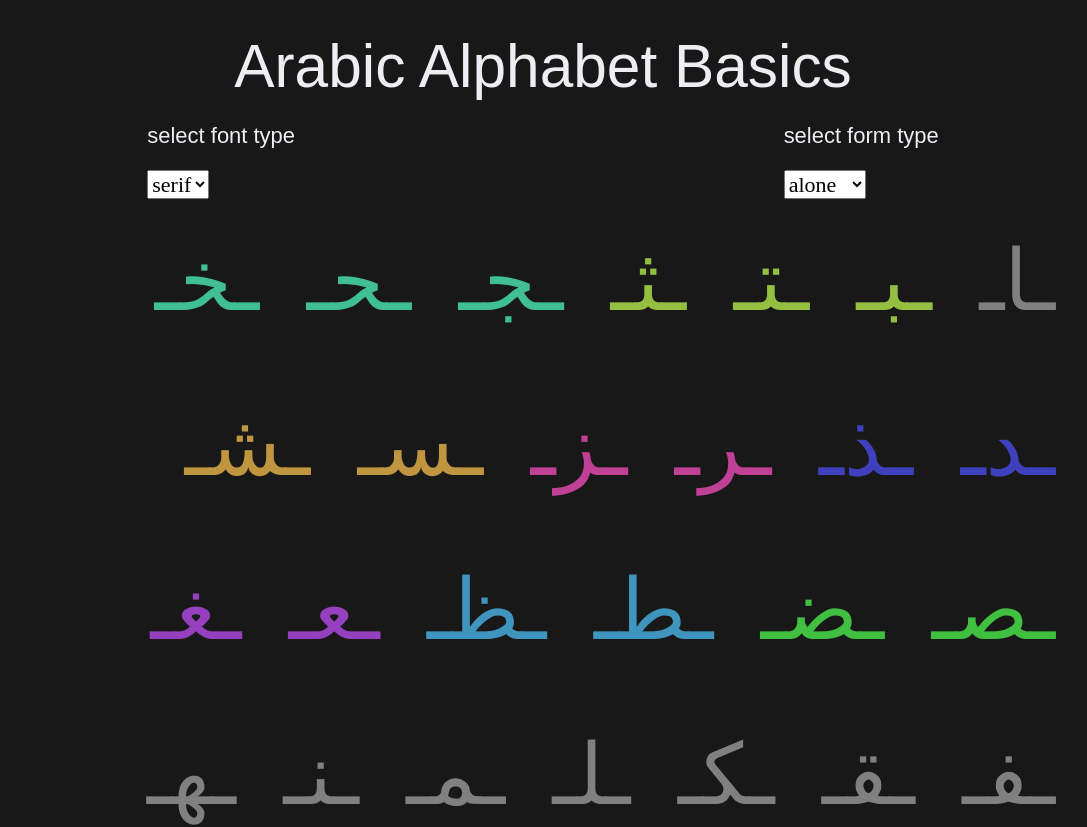
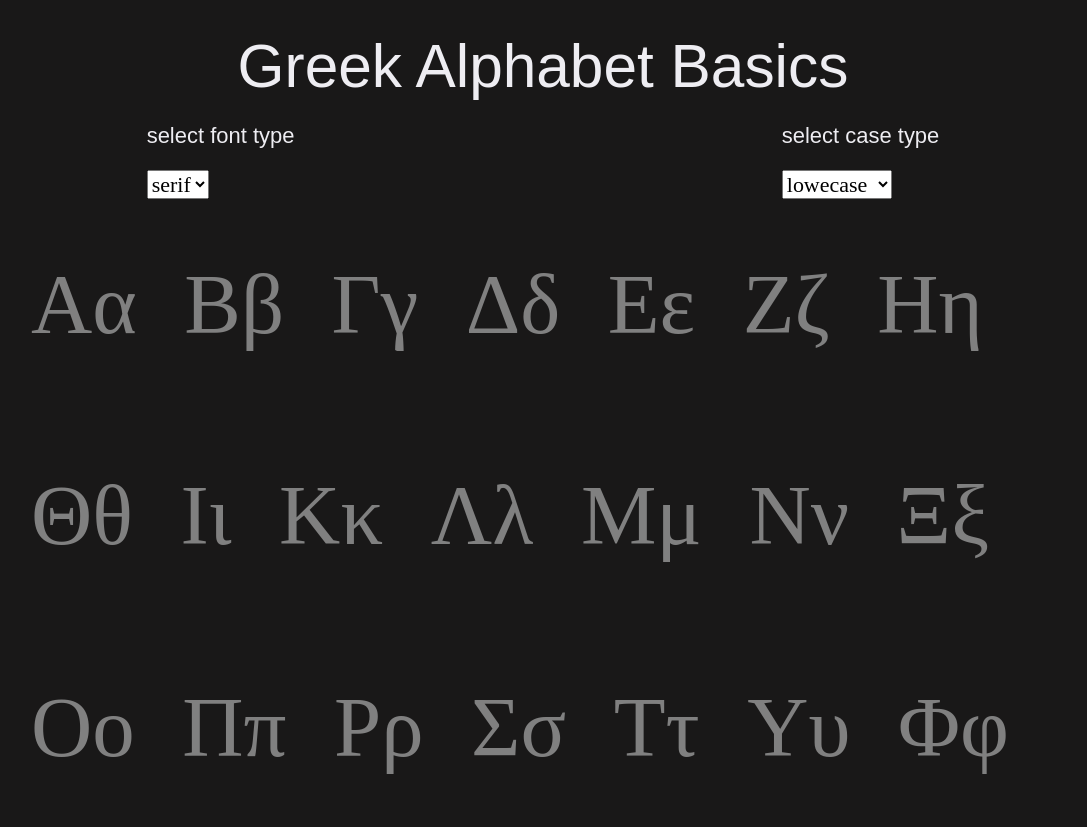
Before and after one commit to jesvtb/learn-arabic, a React (Vite) app: page / in a window 1280 px wide. Shown: the top 827 px of the page, without its empty margins (97-1184 px from the left). Built offline with nearby package versions, Linux system fonts and the light colour scheme.

Commit message:
add greek alphabet

```diff
--- a/src/css/test.css
+++ b/src/css/test.css
@@ -190,18 +190,40 @@ body {
   background: rgb(25, 24, 24);
 }
 
-.target-lang {
+.lang-ar {
   font-weight: 300;
   direction: rtl;
   line-height: 0.6em;
 }
 
-.sans {
-  font-family: var(--sans-AR);
+.lang-gr {
+  font-weight: 200;
 }
 
-.serif {
-  font-family: var(--serif-AR);
+.lang-gr.serif {
+  font-family: "Times New Roman", Times, serif;
+}
+
+.lang-gr.sans {
+  font-family: "Gill Sans", "Gill Sans MT", Calibri, "Trebuchet MS", sans-serif;
+}
+
+.lang-gr.letter-base span:first-of-type {
+  text-transform: capitalize;
+}
+.lang-gr.letter-base.lowercase span:first-of-type {
+  display: none;
+}
+.lang-gr.letter-base.uppercase span:last-of-type {
+  display: none;
+}
+
+.lang-ar.sans {
+  font-family: var(--sans-AR) !important;
+}
+
+.lang-ar.serif {
+  font-family: var(--serif-AR) !important;
 }
 
 .title {
@@ -218,7 +240,6 @@ body {
 
 .letters-wrapper {
   display: flex;
-  flex-direction: row-reverse;
   flex-wrap: wrap;
   -moz-column-gap: var(--space-xl);
        column-gap: var(--space-xl);
@@ -228,10 +249,15 @@ body {
   display: inline-block;
 }
 
+.letters-wrapper .lang-ar {
+  flex-direction: row-reverse;
+}
+
 .letter-base {
   font-size: var(--step-5);
 }
-.letter-base::after {
+
+.letter-base.lang-ar::after {
   content: " َ";
 }
 
@@ -251,6 +277,7 @@ body {
   transform: scaleX(0);
 }
 .letter-group:hover .letter-base {
+  cursor: pointer;
   color: var(--color1-90);
 }
 .letter-group:hover .letter-base::after {
@@ -302,7 +329,7 @@ body {
   color: var(--color2-80);
   font-size: var(--step-0);
 }
-.form.group .target-lang {
+.form.group .lang-ar {
   color: var(--color2-40);
   font-size: var(--step-4);
   line-height: 0.3em;
@@ -352,7 +379,7 @@ body {
   color: hsl(0, 50%, 50%);
 }
 
-.fg-0 .letter-base {
+.letter-base {
   color: grey;
 }
 
--- a/src/css/test.scss
+++ b/src/css/test.scss
@@ -4,18 +4,48 @@ body {
     background: rgb(25, 24, 24);
 }
 
-.target-lang {
+.lang-ar {
     font-weight: 300;
     direction: rtl;
     line-height: 0.6em;
 }
 
-.sans {
-    font-family: var(--sans-AR);
+.lang-gr {
+    font-weight: 200;
 }
 
-.serif {
-    font-family: var(--serif-AR);
+.lang-gr.serif {
+    font-family: 'Times New Roman', Times, serif;
+}
+
+.lang-gr.sans {
+    font-family: 'Gill Sans', 'Gill Sans MT', Calibri, 'Trebuchet MS',
+        sans-serif;
+}
+
+.lang-gr.letter-base {
+    span:first-of-type {
+        text-transform: capitalize;
+    }
+    &.lowercase {
+        span:first-of-type {
+            display: none;
+        }
+    }
+    &.uppercase {
+        span:last-of-type {
+            display: none;
+        }
+    }
+}
+
+.lang-ar.sans {
+    font-family: var(--sans-AR) !important;
+    // border: 2px solid red; // XXXX debug ⚠
+}
+
+.lang-ar.serif {
+    font-family: var(--serif-AR) !important;
 }
 
 .title {
@@ -33,7 +63,6 @@ body {
 
 .letters-wrapper {
     display: flex;
-    flex-direction: row-reverse;
     flex-wrap: wrap;
     column-gap: var(--space-xl);
     padding: 0 10vw;
@@ -42,8 +71,17 @@ body {
     }
 }
 
+.letters-wrapper .lang-ar {
+    flex-direction: row-reverse;
+}
+
 .letter-base {
     font-size: var(--step-5);
+}
+
+.letter-base.lang-ar {
+    // border: 2px solid red; // XXXX debug ⚠
+
     &::after {
         content: ' َ';
     }
@@ -73,6 +111,7 @@ body {
     }
     &:hover {
         .letter-base {
+            cursor: pointer;
             color: var(--color1-90);
             &::after {
                 @include i.crossBrowser(transform, scaleX(1));
@@ -131,7 +170,7 @@ body {
         color: var(--color2-80);
         font-size: var(--step-0);
     }
-    .target-lang {
+    .lang-ar {
         color: var(--color2-40);
         font-size: var(--step-4);
         line-height: 0.3em;
@@ -159,7 +198,7 @@ body {
     }
 }
 
-.fg-0 .letter-base {
+.letter-base {
     color: grey;
 }
 
--- a/src/index.css
+++ b/src/index.css
@@ -501,18 +501,40 @@ body {
   background: rgb(25, 24, 24);
 }
 
-.target-lang {
+.lang-ar {
   font-weight: 300;
   direction: rtl;
   line-height: 0.6em;
 }
 
-.sans {
-  font-family: var(--sans-AR);
+.lang-gr {
+  font-weight: 200;
 }
 
-.serif {
-  font-family: var(--serif-AR);
+.lang-gr.serif {
+  font-family: "Times New Roman", Times, serif;
+}
+
+.lang-gr.sans {
+  font-family: "Gill Sans", "Gill Sans MT", Calibri, "Trebuchet MS", sans-serif;
+}
+
+.lang-gr.letter-base span:first-of-type {
+  text-transform: capitalize;
+}
+.lang-gr.letter-base.lowercase span:first-of-type {
+  display: none;
+}
+.lang-gr.letter-base.uppercase span:last-of-type {
+  display: none;
+}
+
+.lang-ar.sans {
+  font-family: var(--sans-AR) !important;
+}
+
+.lang-ar.serif {
+  font-family: var(--serif-AR) !important;
 }
 
 .title {
@@ -529,7 +551,6 @@ body {
 
 .letters-wrapper {
   display: flex;
-  flex-direction: row-reverse;
   flex-wrap: wrap;
   column-gap: var(--space-xl);
   padding: 0 10vw;
@@ -538,10 +559,15 @@ body {
   display: inline-block;
 }
 
+.letters-wrapper .lang-ar {
+  flex-direction: row-reverse;
+}
+
 .letter-base {
   font-size: var(--step-5);
 }
-.letter-base::after {
+
+.letter-base.lang-ar::after {
   content: " َ";
 }
 
@@ -570,6 +596,7 @@ body {
   transform: scaleX(0);
 }
 .letter-group:hover .letter-base {
+  cursor: pointer;
   color: var(--color1-90);
 }
 .letter-group:hover .letter-base::after {
@@ -624,7 +651,7 @@ body {
   color: var(--color2-80);
   font-size: var(--step-0);
 }
-.form.group .target-lang {
+.form.group .lang-ar {
   color: var(--color2-40);
   font-size: var(--step-4);
   line-height: 0.3em;
@@ -674,7 +701,7 @@ body {
   color: hsl(0, 50%, 50%);
 }
 
-.fg-0 .letter-base {
+.letter-base {
   color: grey;
 }
 
--- a/src/index.jsx
+++ b/src/index.jsx
@@ -2,14 +2,22 @@ import React from 'react';
 import ReactDOM from 'react-dom/client';
 import './index.css';
 import Test from './js/test';
-import { Alphabet, LetterPage } from './js/component';
+import { AlphabetAR, LetterPage, AlphabetGR } from './js/component';
 import { Route } from 'wouter';
 
 ReactDOM.createRoot(document.getElementById('root')).render(
     <React.StrictMode>
         <Route
             path="/"
-            component={Alphabet}
+            component={AlphabetGR}
+        />
+        <Route
+            path="/greek"
+            component={AlphabetGR}
+        />
+        <Route
+            path="/arabic"
+            component={AlphabetAR}
         />
         <Route
             path="/letter/:id"
--- a/src/js/component.jsx
+++ b/src/js/component.jsx
@@ -3,10 +3,81 @@ import { useEffect, useState } from 'react';
 import { marked } from 'marked';
 import { Link, useLocation, Route, useParams } from 'wouter';
 
-export function Alphabet() {
+export function AlphabetGR() {
+    const [selectedFont, setSelectedFont] = useState('');
+    const [selectedCase, setSelectedCase] = useState('');
+    const lang = 'Greek';
+    const handleFontChange = (selectedValue) => {
+        setSelectedFont(selectedValue);
+    };
+    const handleCaseChange = (selectedValue) => {
+        setSelectedCase(selectedValue);
+    };
+    return (
+        <>
+            <Title lang={lang} />
+            <div className="menu">
+                <SelectFont onSelectFont={handleFontChange} />
+                <SelectCase onSelectCase={handleCaseChange} />
+            </div>
+            <MapLettersGR
+                selectedFont={selectedFont}
+                selectedCase={selectedCase}
+            />
+        </>
+    );
+}
+
+function MapLettersGR({ selectedFont, selectedCase }) {
+    const [letters, setLetters] = useState([]);
+
+    useEffect(() => {
+        const fetchData = async () => {
+            try {
+                const response = await axios.get('./alphabet-GR.json');
+                const lettersData = response.data;
+                if (Array.isArray(lettersData)) {
+                    setLetters(lettersData);
+                } else {
+                    console.error('AlphabetGR data is not an array');
+                }
+            } catch (error) {
+                console.error('Error fetching alphabet data:', error);
+            }
+        };
+
+        fetchData();
+    }, []);
+
+    return (
+        <>
+            <div className="letters-wrapper">
+                {letters.map((letter, i) => {
+                    return (
+                        <div
+                            key={i}
+                            className={`letter-group }`}
+                        >
+                            <Link to={`/greek/letter/${letter.id}`}>
+                                <h1
+                                    className={`letter-base lang-gr ${selectedFont} ${selectedCase}`}
+                                >
+                                    <span>{letter.alphabet}</span>
+                                    <span>{letter.alphabet}</span>
+                                </h1>
+                            </Link>
+                        </div>
+                    );
+                })}
+            </div>
+        </>
+    );
+}
+
+export function AlphabetAR() {
     const [selectedFont, setSelectedFont] = useState('');
     const [selectedForm, setSelectedForm] = useState('');
-
+    const lang = 'Arabic';
     const handleFontChange = (selectedValue) => {
         setSelectedFont(selectedValue);
     };
@@ -17,15 +88,104 @@ export function Alphabet() {
 
     return (
         <>
-            <Title />
+            <Title lang={lang} />
             <div className="menu">
                 <SelectFont onSelectFont={handleFontChange} />
-                <SelectForm onSelectForm={handleFormChange} />
+                <SelectPositionAR onSelectPositionAR={handleFormChange} />
             </div>
-            <MapLetters
+            <MapLettersAR
                 selectedFont={selectedFont}
                 selectedForm={selectedForm}
             />
+        </>
+    );
+}
+
+function MapLettersAR({ selectedFont, selectedForm }) {
+    const [letters, setLetters] = useState([]);
+
+    useEffect(() => {
+        const fetchData = async () => {
+            try {
+                const response = await axios.get('./alphabet-AR.json');
+                const lettersData = response.data;
+                if (Array.isArray(lettersData)) {
+                    setLetters(lettersData);
+                } else {
+                    console.error('AlphabetAR data is not an array');
+                }
+            } catch (error) {
+                console.error('Error fetching alphabet data:', error);
+            }
+        };
+
+        fetchData();
+    }, []);
+
+    // const [, navigate] = useLocation();
+
+    return (
+        <>
+            <div className="letters-wrapper lang-ar">
+                {letters.map((letter, i) => {
+                    const formgroup = letter.formgroup;
+                    const html = marked.parse(letter.medialinword);
+
+                    return (
+                        <div
+                            key={i}
+                            className={`letter-group ${formgroup}`}
+                        >
+                            <Link
+                                to={`/arabic/letter/${letter.id}`}
+                                // href={`/letter/${letter.id}`}
+                                // onClick={redirectToPage()}
+                            >
+                                <h1
+                                    className={`letter-base lang-ar ${selectedFont} ${selectedForm}`}
+                                >
+                                    <span>ـ</span>
+                                    {letter.alphabet}
+                                    <span>ـ</span>
+                                </h1>
+                            </Link>
+
+                            <div className="tooltip">
+                                <div className="form group">
+                                    <h2 className="base-lang">initial</h2>
+                                    <h2 className="lang-ar">
+                                        <span>ـ</span>
+                                        {letter.alphabet}
+                                        <span>ـ</span>
+                                    </h2>
+                                    <h2
+                                        className="form-in-word lang-ar"
+                                        dangerouslySetInnerHTML={{
+                                            __html: html,
+                                        }}
+                                    ></h2>
+                                </div>
+                                <div className="form group">
+                                    <h2 className="base-lang">medial</h2>
+                                    <h2 className="lang-ar">
+                                        <span>ـ</span>
+                                        {letter.alphabet}
+                                        <span>ـ</span>
+                                    </h2>
+                                </div>
+                                <div className="form group">
+                                    <h2 className="base-lang">final</h2>
+                                    <h2 className="lang-ar">
+                                        <span>ـ</span>
+                                        {letter.alphabet}
+                                        <span>ـ</span>
+                                    </h2>
+                                </div>
+                            </div>
+                        </div>
+                    );
+                })}
+            </div>
         </>
     );
 }
@@ -50,10 +210,31 @@ function SelectFont({ onSelectFont }) {
     );
 }
 
-function SelectForm({ onSelectForm }) {
+function SelectCase({ onSelectCase }) {
+    const handleCaseChange = (event) => {
+        const selectedValue = event.target.value;
+        onSelectCase(selectedValue);
+    };
+
+    return (
+        <label>
+            <p className="base-lang">select case type</p>
+            <select
+                name="selectedCase"
+                onChange={handleCaseChange}
+            >
+                <option value="lowercase">lowecase</option>
+                <option value="uppercase">uppercase</option>
+                <option value="together">together</option>
+            </select>
+        </label>
+    );
+}
+
+function SelectPositionAR({ onSelectPositionAR }) {
     const handleFormChange = (event) => {
         const selectedValue = event.target.value;
-        onSelectForm(selectedValue);
+        onSelectPositionAR(selectedValue);
     };
 
     return (
@@ -72,97 +253,8 @@ function SelectForm({ onSelectForm }) {
     );
 }
 
-function Title() {
-    return <div className="base-lang title">arabic alphabet basics</div>;
-}
-
-function MapLetters({ selectedFont, selectedForm }) {
-    const [letters, setLetters] = useState([]);
-
-    useEffect(() => {
-        const fetchData = async () => {
-            try {
-                const response = await axios.get('./alphabet.json');
-                const lettersData = response.data;
-                if (Array.isArray(lettersData)) {
-                    setLetters(lettersData);
-                } else {
-                    console.error('Alphabet data is not an array');
-                }
-            } catch (error) {
-                console.error('Error fetching alphabet data:', error);
-            }
-        };
-
-        fetchData();
-    }, []);
-
-    const [, navigate] = useLocation();
-
-    return (
-        <>
-            <div className="letters-wrapper">
-                {letters.map((letter, i) => {
-                    const formgroup = letter.formgroup;
-                    const html = marked.parse(letter.medialinword);
-
-                    return (
-                        <div
-                            key={i}
-                            className={`letter-group ${formgroup}`}
-                        >
-                            <Link
-                                to={`/letter/${letter.id}`}
-                                // href={`/letter/${letter.id}`}
-                                // onClick={redirectToPage()}
-                            >
-                                <h1
-                                    className={`letter-base target-lang ${selectedFont} ${selectedForm}`}
-                                >
-                                    <span>ـ</span>
-                                    {letter.alphabet}
-                                    <span>ـ</span>
-                                </h1>
-                            </Link>
-
-                            <div className="tooltip">
-                                <div className="form group">
-                                    <h2 className="base-lang">initial</h2>
-                                    <h2 className="target-lang">
-                                        <span>ـ</span>
-                                        {letter.alphabet}
-                                        <span>ـ</span>
-                                    </h2>
-                                    <h2
-                                        className="form-in-word target-lang"
-                                        dangerouslySetInnerHTML={{
-                                            __html: html,
-                                        }}
-                                    ></h2>
-                                </div>
-                                <div className="form group">
-                                    <h2 className="base-lang">medial</h2>
-                                    <h2 className="target-lang">
-                                        <span>ـ</span>
-                                        {letter.alphabet}
-                                        <span>ـ</span>
-                                    </h2>
-                                </div>
-                                <div className="form group">
-                                    <h2 className="base-lang">final</h2>
-                                    <h2 className="target-lang">
-                                        <span>ـ</span>
-                                        {letter.alphabet}
-                                        <span>ـ</span>
-                                    </h2>
-                                </div>
-                            </div>
-                        </div>
-                    );
-                })}
-            </div>
-        </>
-    );
+function Title({ lang }) {
+    return <div className="base-lang title">{lang} alphabet basics</div>;
 }
 
 export function LetterPage() {
```
Also changed, not shown: public/alphabet-GR.json (added, +26 -0 lines), public/alphabet-AR.json (renamed from public/alphabet.json).
